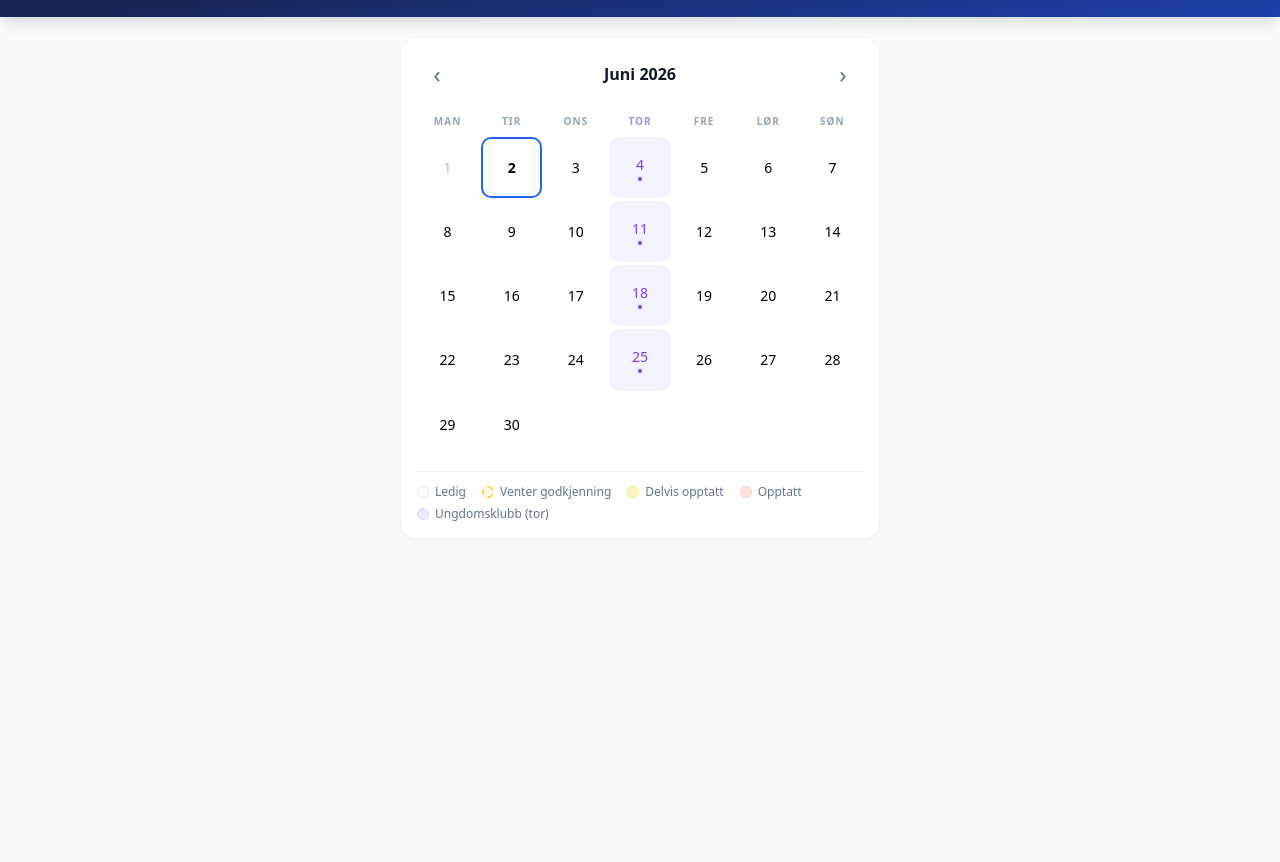
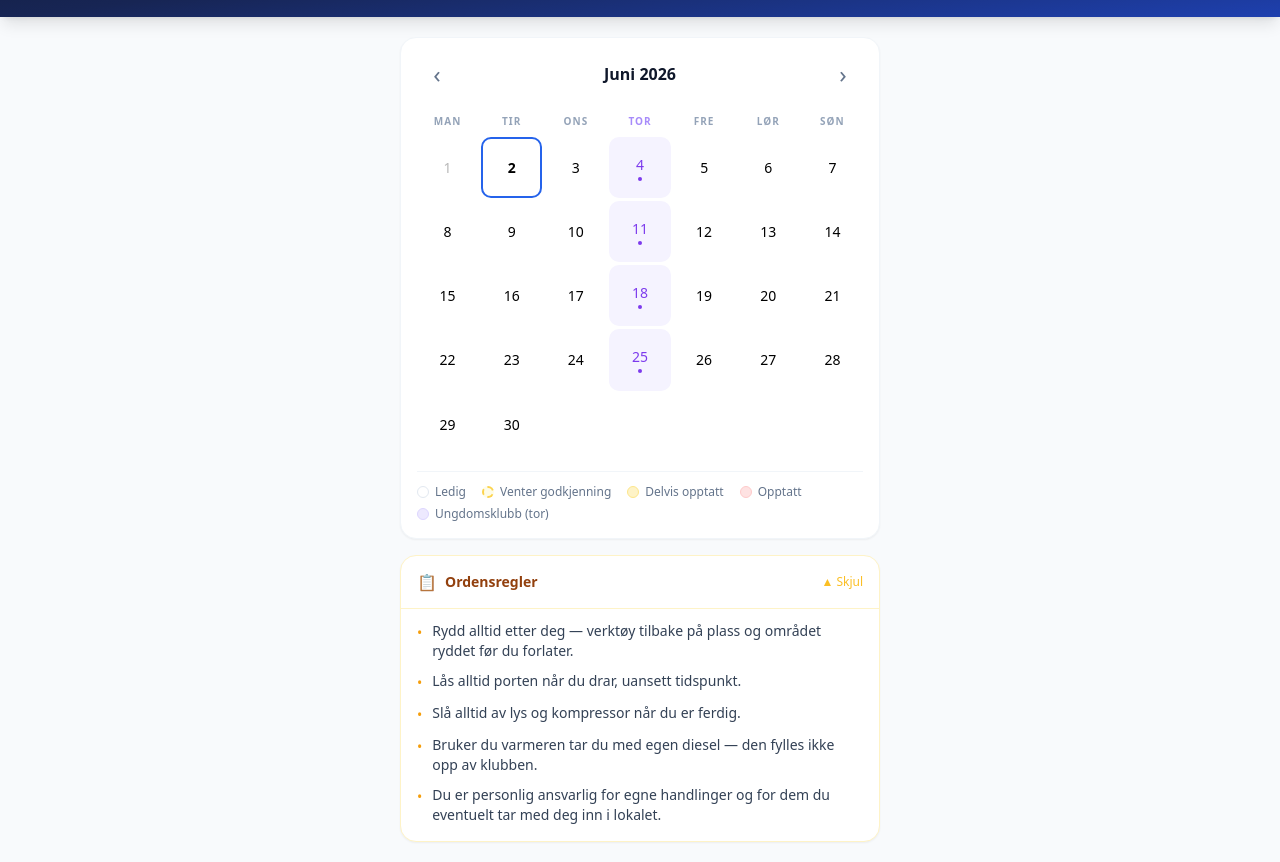
Before and after one commit to ftangen/loftebukk-booking, a website: page public/index.html in a window 1280 px wide. Shown: the part 125-987 px from the top of the page. Before the commit the page ends 800 px from the top, so only its background shows below. Drawn offline with nearby package versions, Linux system fonts and the light colour scheme; no server answers.

Commit message:
Add collapsible house rules section below calendar
Co-Authored-By: Claude Sonnet 4.6 <noreply@anthropic.com>

```diff
--- a/public/index.html
+++ b/public/index.html
@@ -48,6 +48,31 @@
         <span class="flex items-center gap-1.5"><span class="w-3 h-3 rounded-md bg-violet-100 border border-violet-200 inline-block flex-shrink-0"></span>Ungdomsklubb (tor)</span>
       </div>
     </div>
+
+    <!-- House rules -->
+    <details class="bg-white rounded-2xl shadow-sm border border-amber-100 overflow-hidden" open>
+      <summary class="flex items-center justify-between px-4 py-3.5 cursor-pointer select-none list-none">
+        <span class="flex items-center gap-2 font-semibold text-amber-800 text-sm">
+          <span class="text-base">📋</span> Ordensregler
+        </span>
+        <span class="text-amber-400 text-xs font-medium details-arrow">▲ Skjul</span>
+      </summary>
+      <div class="px-4 pb-4 border-t border-amber-100">
+        <ul class="mt-3 space-y-2.5 text-sm text-slate-700">
+          <li class="flex gap-2.5"><span class="text-amber-500 mt-0.5 flex-shrink-0">•</span>Rydd alltid etter deg — verktøy tilbake på plass og området ryddet før du forlater.</li>
+          <li class="flex gap-2.5"><span class="text-amber-500 mt-0.5 flex-shrink-0">•</span>Lås alltid porten når du drar, uansett tidspunkt.</li>
+          <li class="flex gap-2.5"><span class="text-amber-500 mt-0.5 flex-shrink-0">•</span>Slå alltid av lys og kompressor når du er ferdig.</li>
+          <li class="flex gap-2.5"><span class="text-amber-500 mt-0.5 flex-shrink-0">•</span>Bruker du varmeren tar du med egen diesel — den fylles ikke opp av klubben.</li>
+          <li class="flex gap-2.5"><span class="text-amber-500 mt-0.5 flex-shrink-0">•</span>Du er personlig ansvarlig for egne handlinger og for dem du eventuelt tar med deg inn i lokalet.</li>
+        </ul>
+      </div>
+    </details>
+    <script>
+      // Toggle arrow text on open/close
+      document.querySelector('details').addEventListener('toggle', function() {
+        this.querySelector('.details-arrow').textContent = this.open ? '▲ Skjul' : '▼ Vis';
+      });
+    </script>
 
     <!-- Day detail card -->
     <div class="bg-white rounded-2xl shadow-sm border border-slate-100 p-4" id="day-detail" style="display:none">
```
